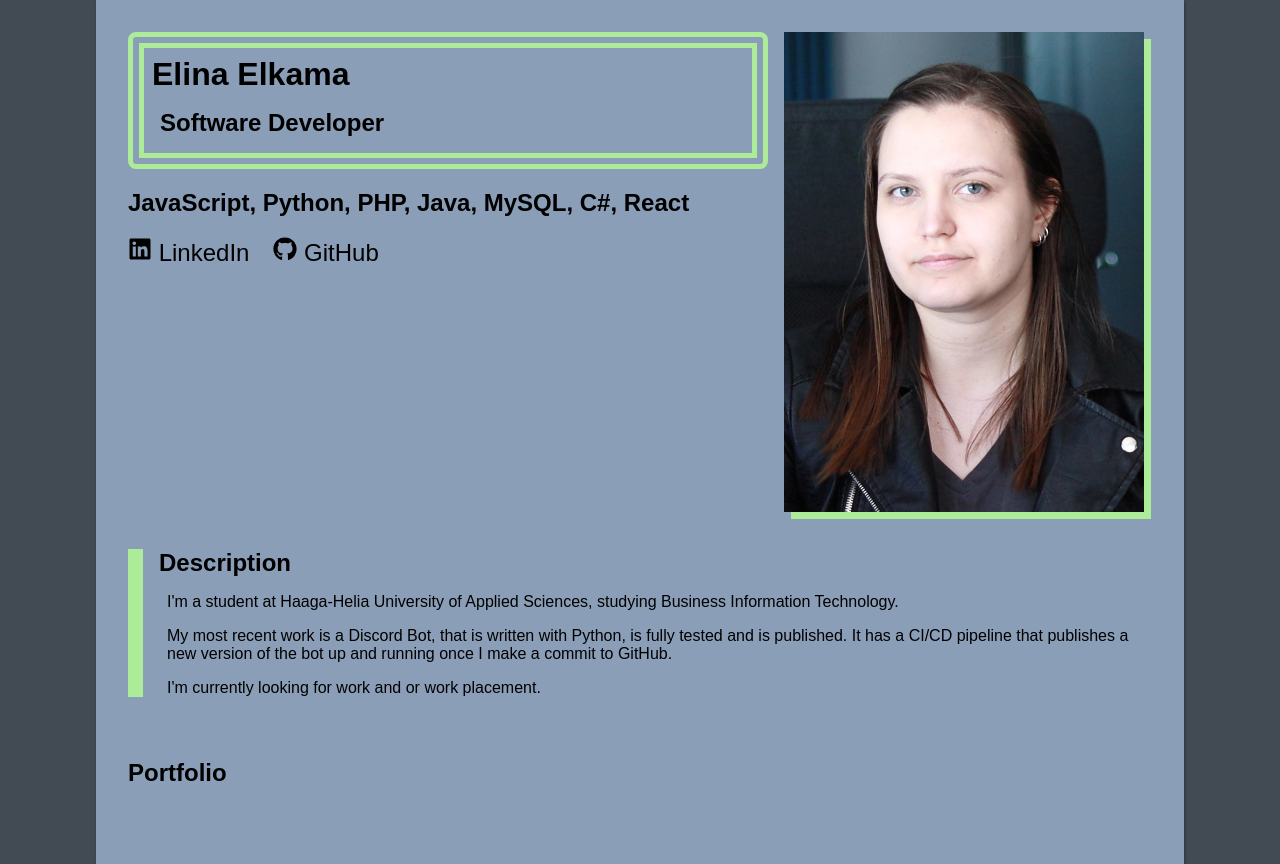
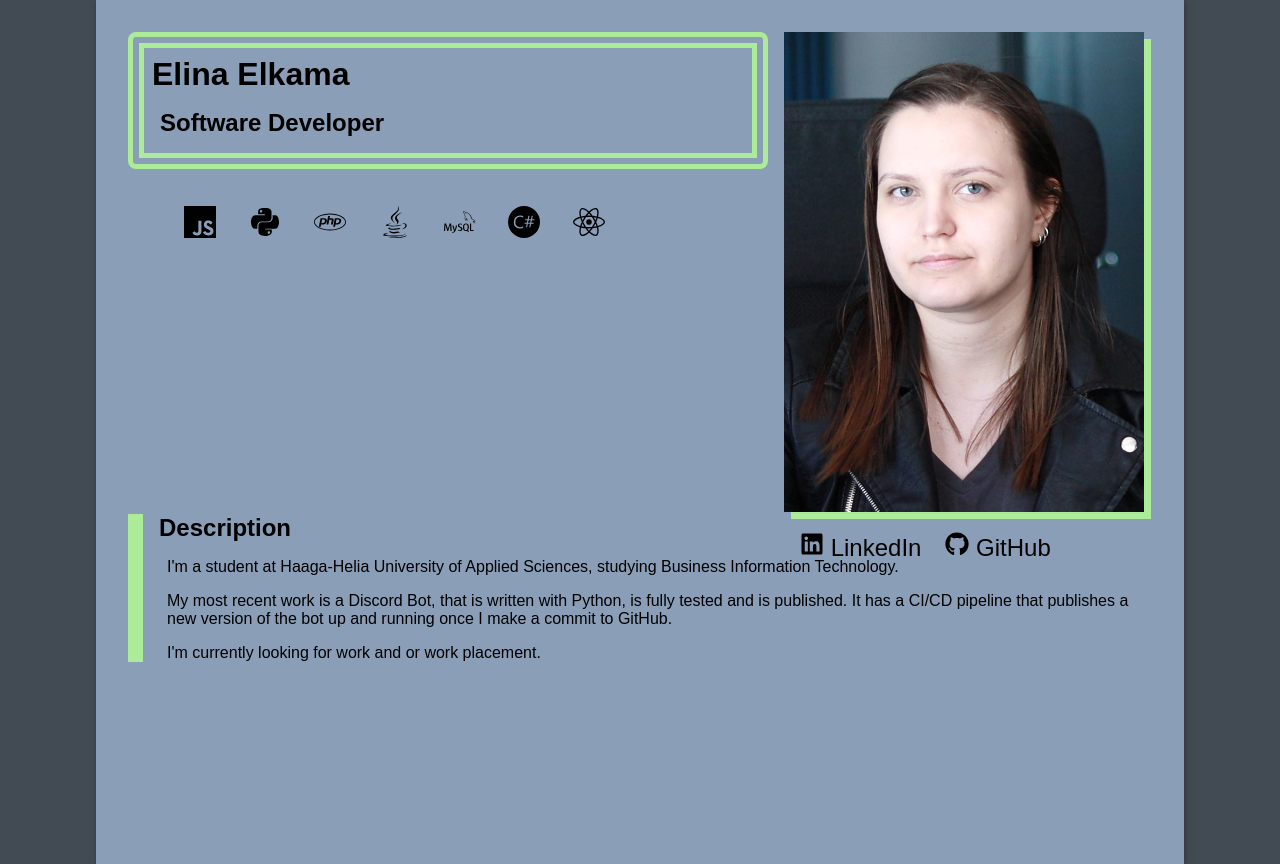
Before and after one commit to elinaelkama/elinaelkama.com, a React (Vite) app: page / in a window 1280 px wide. Built offline with nearby package versions, Linux system fonts and the light colour scheme.

Commit message:
languages component create

```diff
--- a/src/App.tsx
+++ b/src/App.tsx
@@ -1,9 +1,10 @@
 import styled from 'styled-components'
 import Portrait from './components/Portrait'
-import { backgroundPrimary, backgroundSecondary, lg, shadowLg, sm, typeface } from './style/DesignSystem'
+import { backgroundPrimary, backgroundSecondary, lg, shadowLg, sm, typeface, xl } from './style/DesignSystem'
 import Links from './components/Links'
 import Title from './components/Title'
 import Description from './components/Description'
+import Languages from './components/Languages'
 
 const AppContainer = styled.div`
   background-color: ${backgroundPrimary};
@@ -27,6 +28,7 @@ const PersonalDetails = styled.div`
   display: grid;
   grid-template-columns: 40rem min-content;
   gap: ${sm};
+  max-height: 20rem;
 `
 
 function App() {
@@ -36,19 +38,19 @@ function App() {
         <PersonalDetails>
           <div>
             <Title />
-            <h2>JavaScript, Python, PHP, Java, MySQL, C#, React</h2>
-            <Links />
+            <Languages />
           </div>
           <div>
             <Portrait altText='Portrait of Elina' />
+            <Links />
           </div>
         </PersonalDetails>
         <div>
           <Description />
         </div>
-        <div>
+        {/*<div>
           <h2>Portfolio</h2>
-        </div>
+  </div>*/}
       </Container>
     </AppContainer>
   )
--- a/src/components/Description.tsx
+++ b/src/components/Description.tsx
@@ -15,6 +15,7 @@ const Header = styled.h2`
 const Container = styled.div`
 	border-left: 15px solid ${accent};
 	padding-left: ${xs};
+	max-height: 20rem;
 `
 
 const Description = (props: Props) => {
--- /dev/null
+++ b/src/components/Languages.tsx
@@ -0,0 +1,31 @@
+import styled from "styled-components";
+import { FaJava, FaPhp, FaPython, FaReact } from "react-icons/fa";
+import { SiMysql, SiJavascript, SiCsharp } from "react-icons/si";
+import { lg, md, sm, xl, xs } from "../style/DesignSystem";
+
+type Props = {}
+
+const Container = styled.div`
+	max-height: 30rem;
+	max-width: 30rem;
+	padding: ${xs} ${sm};
+`
+
+const Header = styled.h1`
+	padding: ${xs} ${sm};
+	text-indent: ${md};
+	word-spacing: ${md};
+`
+//JavaScript Python PHP Java MySQL C# React
+
+const Languages = (props: Props) => {
+	return (
+		<Container>
+			<Header>
+				<SiJavascript /> <FaPython /> <FaPhp /> <FaJava /> <SiMysql /> <SiCsharp /> <FaReact />
+			</Header>
+		</Container>
+	)
+}
+
+export default Languages
--- a/src/components/Links.tsx
+++ b/src/components/Links.tsx
@@ -3,6 +3,7 @@ import styled from "styled-components";
 import { accent, lg, md, sm, textPrimary, textShadow, typeface } from "../style/DesignSystem";
 
 const Container = styled.div`
+	padding: ${sm};
 	display: inline-flex;
 	gap: ${md};
 `
--- a/src/style/DesignSystem.ts
+++ b/src/style/DesignSystem.ts
@@ -9,8 +9,8 @@ export const md = "1.5rem"
 export const lg = "2rem"
 export const xl = "2.5rem"
 export const typeface = "sans-serif"
-export const shadowSm = "1px 1px 1px #333"
-export const shadowMd = "1px 1px 2px #333"
-export const shadowLg = "1px 1px 3px #333"
+export const shadowSm = "1px 1px 2px #333"
+export const shadowMd = "1px 1px 4px #333"
+export const shadowLg = "1px 1px 6px #333"
 export const imgShadow = "7px 7px 0px #ACEB98"
 export const textShadow = "1px 1px 1px #F9ADA0"
```
Also changed, not shown: 3 other files (tests, documents, lock files or other folders).
